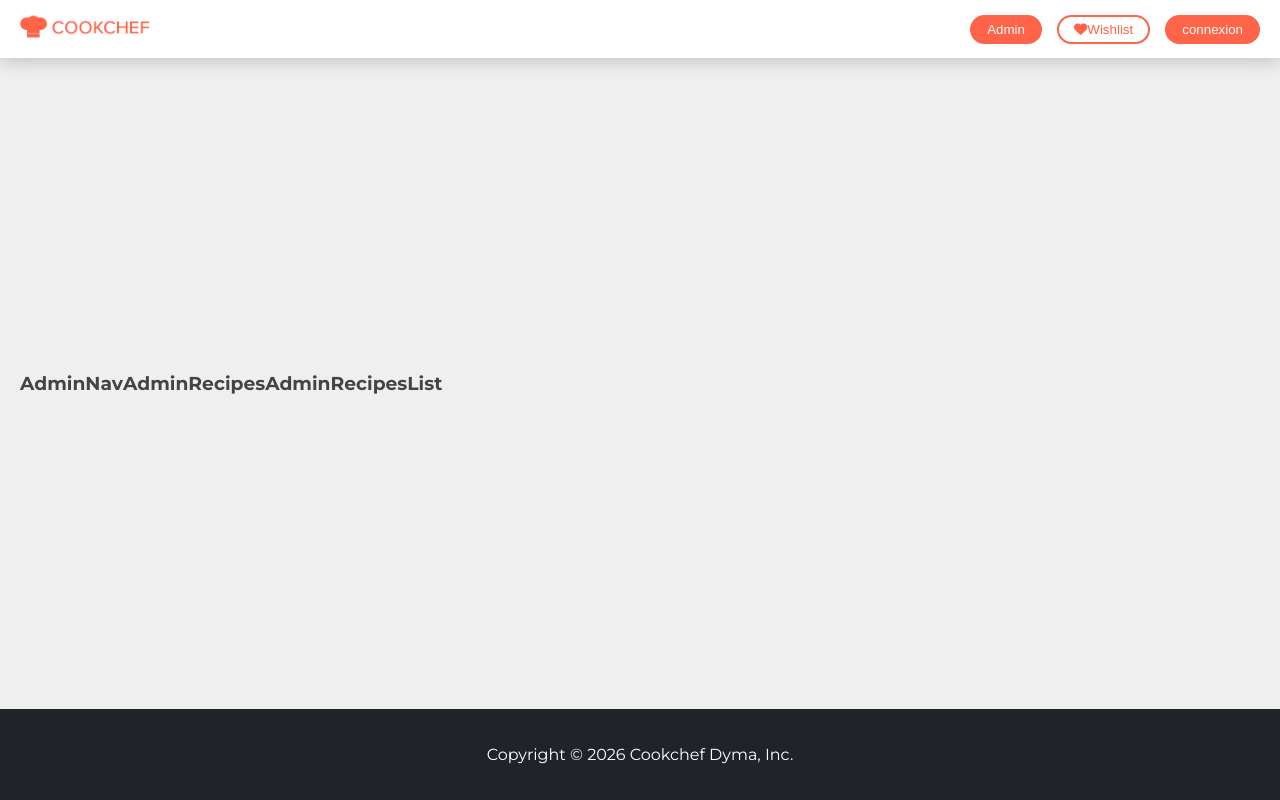
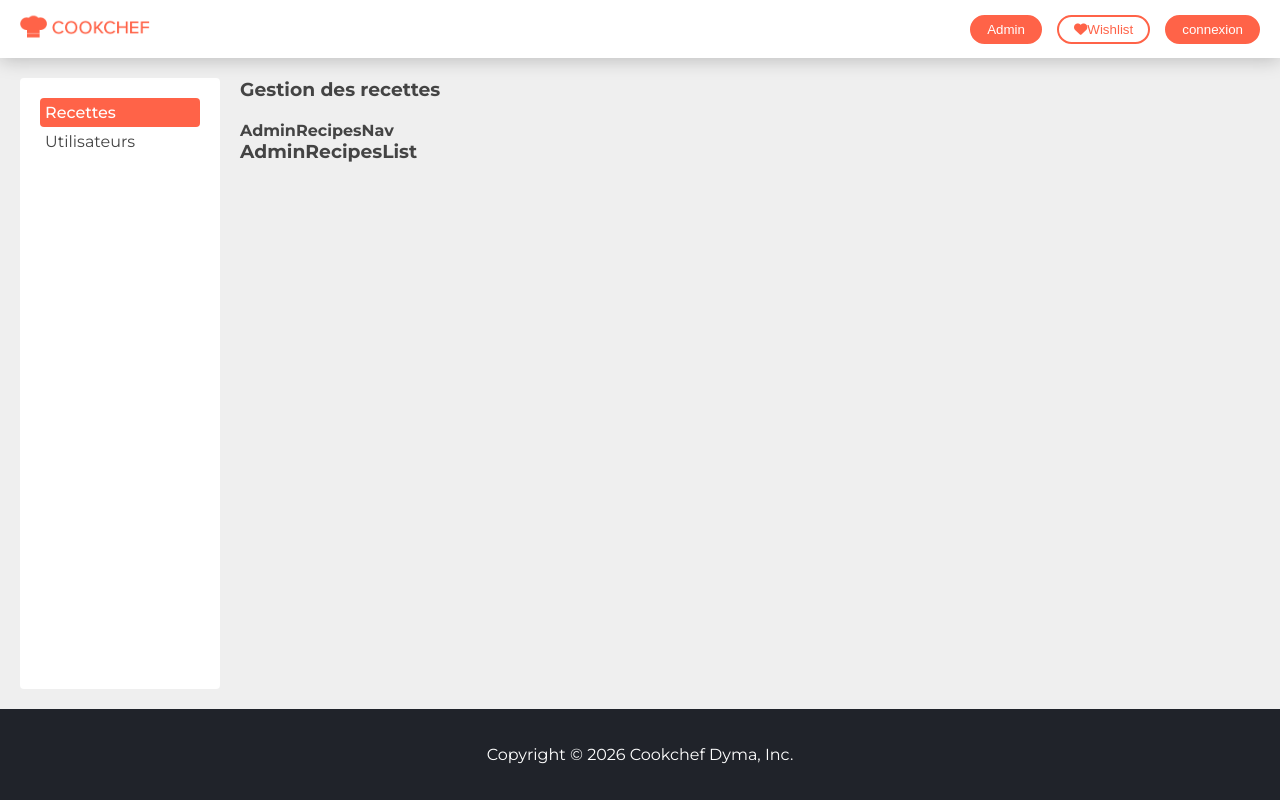
Before and after one commit to Glugnus/cookchef, a React (Vite) app: page /admin/recipes/list in a window 1280 px wide. Built offline with nearby package versions, Linux system fonts and the light colour scheme.

Commit message:
6-Mise en place Navigation Admin

```diff
--- a/src/assets/styles/_variables.scss
+++ b/src/assets/styles/_variables.scss
@@ -7,4 +7,6 @@
   --box-shadow: 0 6px 9px 0 rgb(0 0 0 / 15%);
   --box-shadow-nav: rgb(0 0 0 /22%) 0px 2px 18px 0px;
   --text-color: #444;
+  --border: 1px solid var(var(--gray-2));
+  --border-radius: 4px;
 }
--- a/src/pages/Admin/Admin.jsx
+++ b/src/pages/Admin/Admin.jsx
@@ -1,11 +1,16 @@
+import { Suspense } from "react";
 import { Outlet } from "react-router-dom";
 import AdminNav from "./components/AdminNav/AdminNav";
 
 function Admin() {
   return (
-    <div className="d-flex flex-fill align-items-center p-20">
+    <div className="d-flex flex-fill p-20">
       <AdminNav />
-      <Outlet />
+      <div className="d-flex flex-column flex-fill">
+        <Suspense>
+          <Outlet />
+        </Suspense>
+      </div>
     </div>
   );
 }
--- a/src/pages/Admin/components/AdminNav/AdminNav.jsx
+++ b/src/pages/Admin/components/AdminNav/AdminNav.jsx
@@ -1,5 +1,23 @@
+import { NavLink } from "react-router-dom";
+import styles from "./AdminNav.module.scss";
+
 function AdminNav() {
-  return <h3>AdminNav</h3>;
+  return (
+    <ul className={` ${styles.list} d-flex flex-column`}>
+      <NavLink
+        className={({ isActive }) => (isActive ? styles.active : "")}
+        to="recipes"
+      >
+        Recettes
+      </NavLink>
+      <NavLink
+        className={({ isActive }) => (isActive ? styles.active : "")}
+        to="users"
+      >
+        Utilisateurs
+      </NavLink>
+    </ul>
+  );
 }
 
 export default AdminNav;
--- /dev/null
+++ b/src/pages/Admin/components/AdminNav/AdminNav.module.scss
@@ -0,0 +1,21 @@
+.list {
+  background-color: white;
+  border-radius: var(--border-radius);
+  border: var(--border);
+  flex: 0 0 200px;
+  padding: 20px;
+  a {
+    padding: 5px;
+  }
+  margin-right: 20px;
+}
+
+.active {
+  background-color: var(--primary);
+  color: white;
+  font-weight: 500;
+  border-radius: var(--border-radius);
+  transition:
+    color 0.2s,
+    background-color 0.2s;
+}
--- a/src/pages/Admin/pages/AdminRecipes/AdminRecipes.jsx
+++ b/src/pages/Admin/pages/AdminRecipes/AdminRecipes.jsx
@@ -1,11 +1,20 @@
 import { Outlet } from "react-router-dom";
+import { Suspense } from "react";
+import AdminRecipesNav from "./components/AdminRecipesNav/AdminRecipesNav";
 
 function AdminRecipes() {
   return (
-    <>
-      <h3>AdminRecipes</h3>
-      <Outlet />
-    </>
+    <div className="d-flex flex-column">
+      <h3 className="mb-20">Gestion des recettes</h3>
+      <AdminRecipesNav></AdminRecipesNav>
+      <div className="flex-fill d-flex flex-column">
+        <div className="flex-fill d-flex flex-column">
+          <Suspense>
+            <Outlet />
+          </Suspense>
+        </div>
+      </div>
+    </div>
   );
 }
 
--- /dev/null
+++ b/src/pages/Admin/pages/AdminRecipes/components/AdminRecipesNav/AdminRecipesNav.jsx
@@ -0,0 +1,5 @@
+function AdminRecipesNav() {
+  return <h4>AdminRecipesNav</h4>;
+}
+
+export default AdminRecipesNav;
```
Also changed, not shown: src/pages/Admin/Admin.module.scss (deleted).
